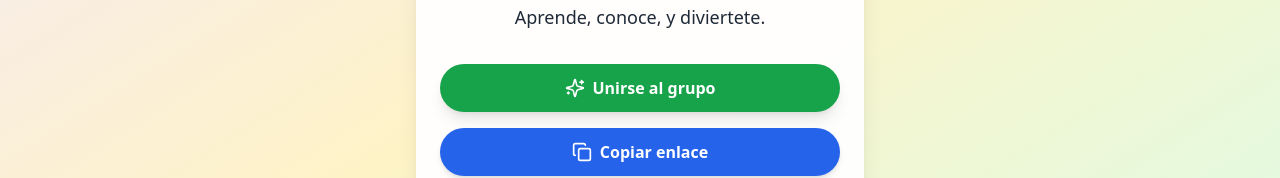
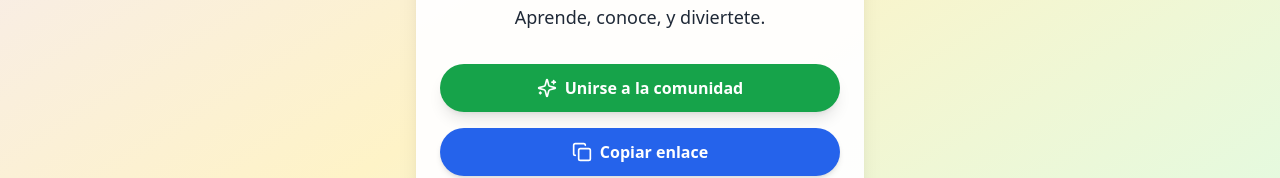
Before and after one commit to yamiddevofic/yamidstarot, a React (Vite) app: page /grupo-whatsapp in a window 1280 px wide. Shown: the part 402-580 px from the top of the page. Built offline with nearby package versions, Linux system fonts and the light colour scheme.

Commit message:
Corrección botón Unirse a la comunidad

```diff
--- a/src/pages/GroupWhatsApp.tsx
+++ b/src/pages/GroupWhatsApp.tsx
@@ -85,7 +85,7 @@ const GroupWhatsapp: React.FC = () => {
               className="w-full bg-green-600 text-white font-bold py-3 px-6 rounded-full shadow-lg flex items-center justify-center transition-all duration-300 hover:bg-green-700 active:scale-95"
             >
               <Sparkles className="mr-2" size={20} />
-              Unirse al grupo
+              Unirse a la comunidad
             </button>
 
             <button
```
